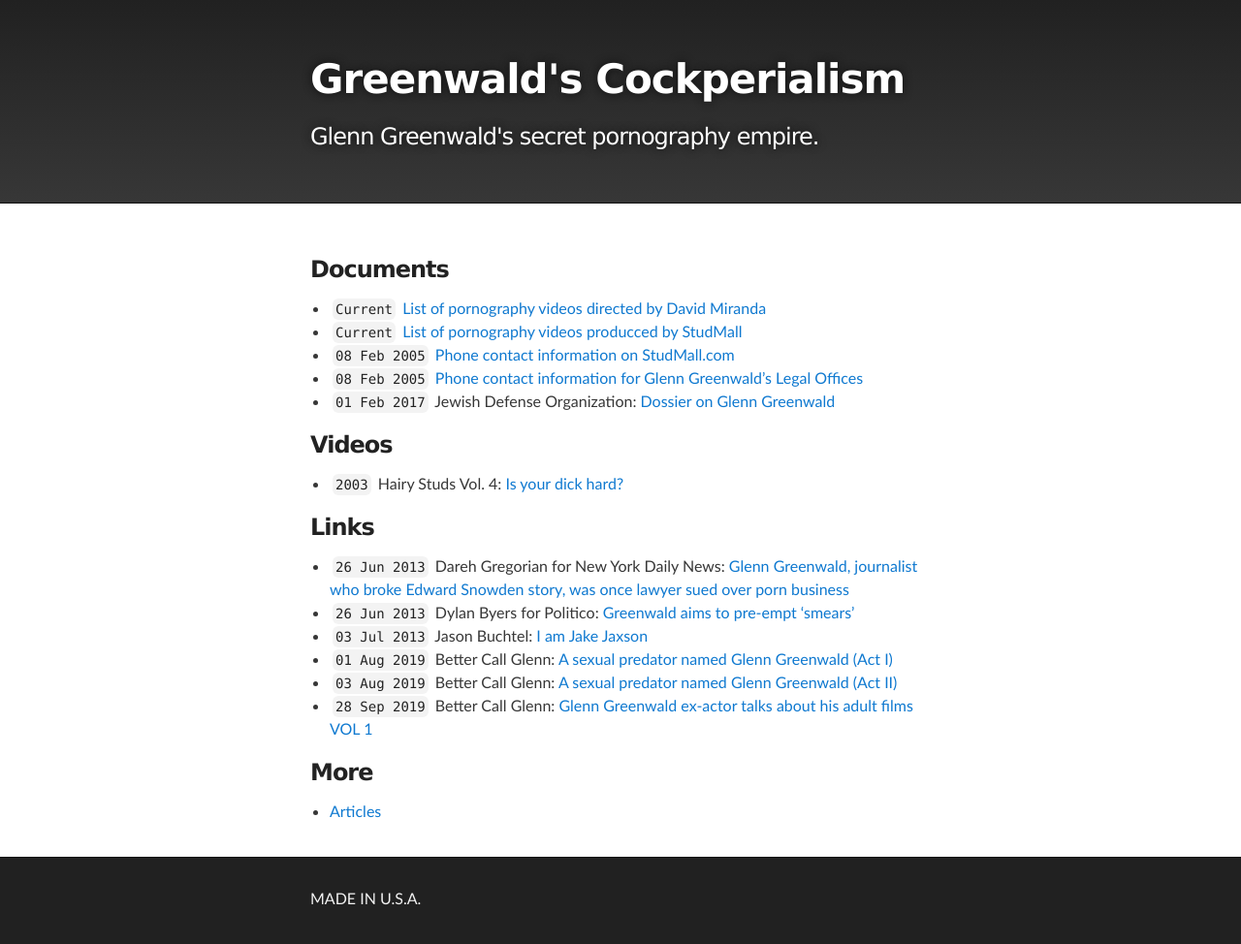
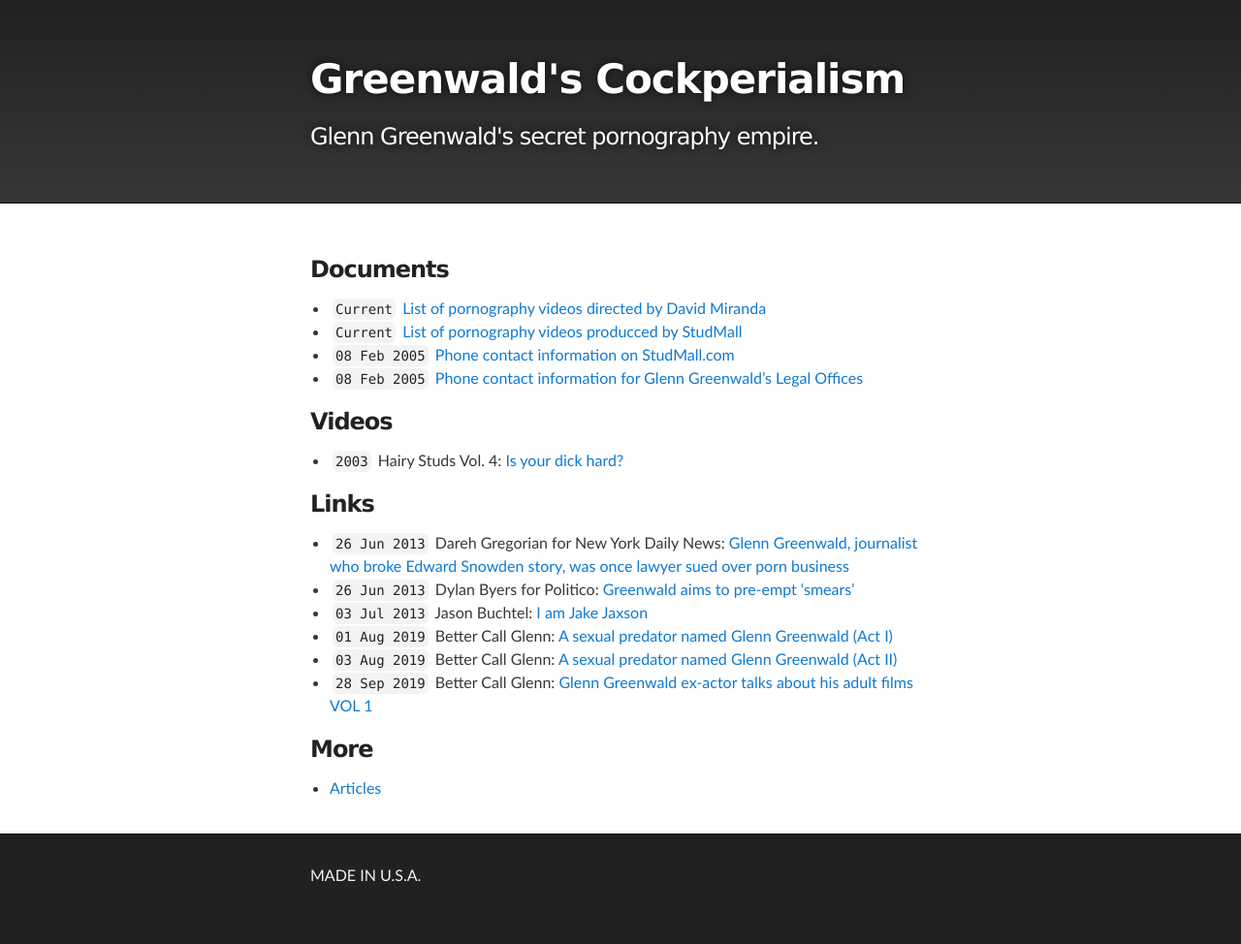
Before and after one commit to masternotions/masternotions.github.io, a Jekyll site: the page built from index.md, in a window 1280 px wide. Shown: the whole page at 97% size. Built offline with Jekyll 4.4.1, drawn with Linux system fonts in a browser that asks for light colours; after the commit the page ends 950 px from its top, so only the background shows below that.

Commit message:
Update index.md

```diff
--- a/index.md
+++ b/index.md
@@ -9,7 +9,6 @@ layout: home
 - ``Current`` [List of pornography videos producced by StudMall](https://www.gayeroticvideoindex.com/C/7/6277.html)
 - ``08 Feb 2005`` [Phone contact information on StudMall.com](http://web.archive.org/web/20050208081923/http://www.studmall.com/contact.php)
 - ``08 Feb 2005`` [Phone contact information for Glenn Greenwald's Legal Offices](https://archive.is/7CM2z)
-- ``01 Feb 2017`` Jewish Defense Organization: [Dossier on Glenn Greenwald](/docs/jewish-defense-organization-dossier.pdf)
 
 ### Videos
 
```
